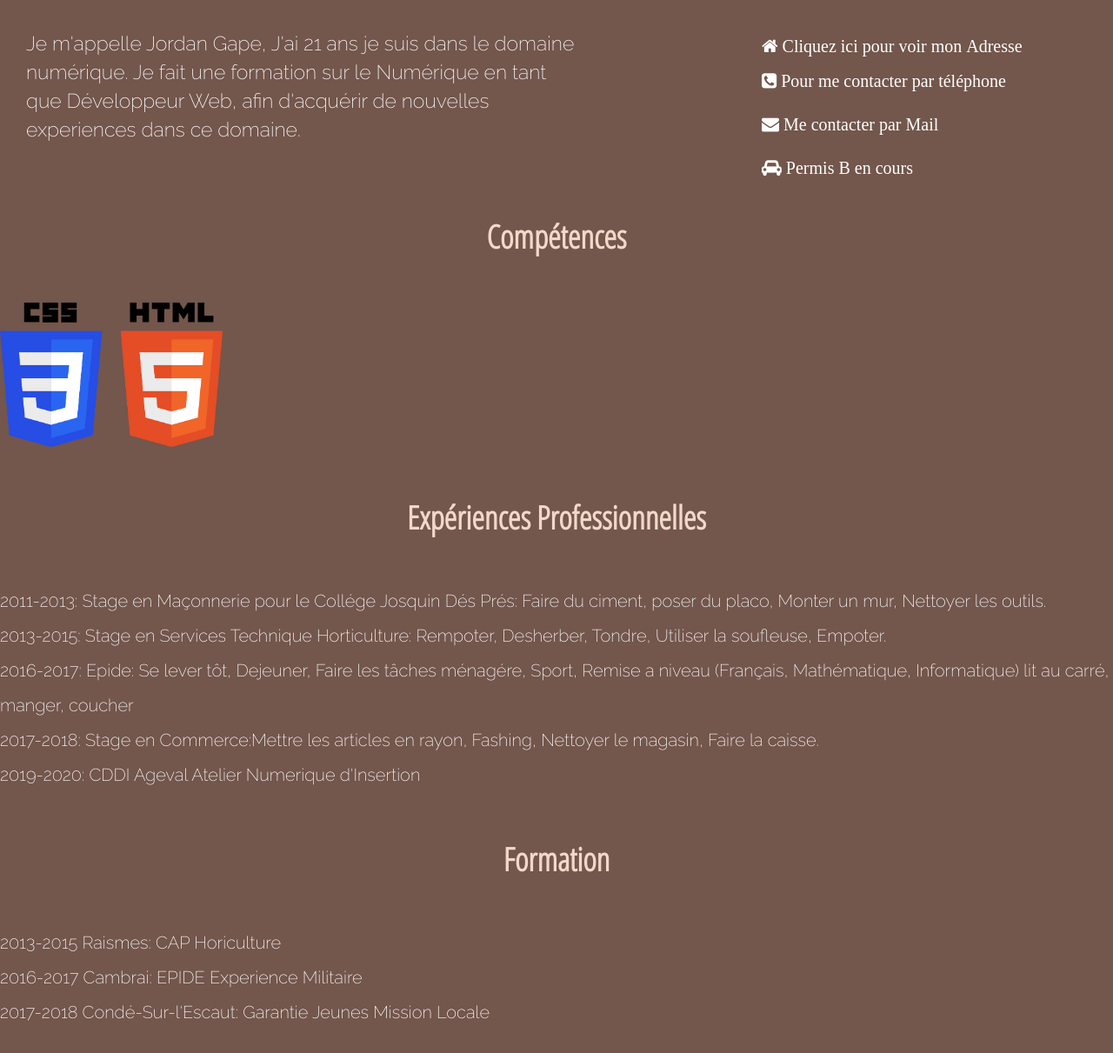
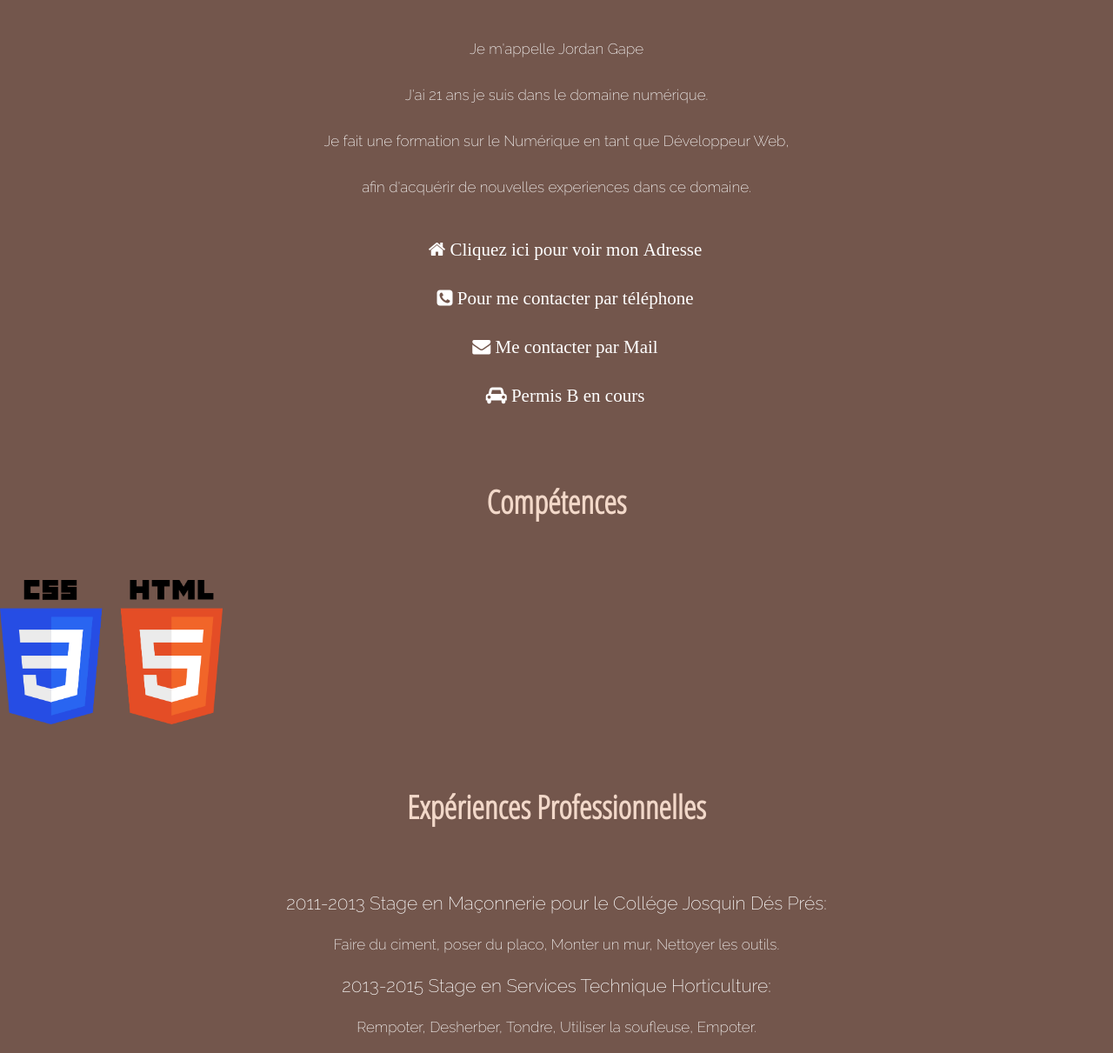
Before and after one commit to JoJodu591/cv, a plain HTML site: page index.html in a window 1280 px wide. Shown: the part 169-1380 px from the top of the page at 87% size. Drawn offline with Linux system fonts and the light colour scheme; files whose address does not match are found by name; a web font is replaced by a local one.

Commit message:
mise a jour

```diff
--- a/css/style.css
+++ b/css/style.css
@@ -18,7 +18,7 @@ h2,h3,h4,h5,h6{
   font-family: 'Open Sans Condensed', sans-serif;
   background-color:#73564C;
   width: 100%;
-  padding: 51px 32%;
+  padding: 65px 30%;
   box-sizing: border-box;
 }
 i{
@@ -26,27 +26,25 @@ i{
 }
 
 p{
-  font-size: 23px;
+  font-size: 17px;
   font-family: 'Raleway', sans-serif;
-  width: 50%;
-  display: inline-block;
   list-style-type: none;
   line-height: 33px;
-  padding: 30px;
+  padding: 10px 26px;
+  text-align: center;
 }
 #presentation > ul{
-  width: 30%;
-  padding: 30px;
-  float: right;
+  padding: 10px;
+  line-height: 70px
 }
 ul,li{
-  font-size: 20px;
+  font-size: 21px;
   list-style-type: none;
   font-family: 'Raleway', sans-serif;
   width: 100%;
   display: block;
   line-height: 2em;
-
+  text-align: center;
 }
 #loisirs{
   position: absolute;
@@ -204,13 +202,12 @@ nav li{
   line-height: 2.5;
 }
 p{
-  font-size: 23px;
+  font-size: 17px;
   font-family: 'Raleway', sans-serif;
   width: 100%;
   display: inline-block;
   list-style-type: none;
-  line-height: 40px;
-  padding: 30px;
+  padding: 11px 25px;
   box-sizing: border-box;
 }
 #competences > img{
--- a/index.html
+++ b/index.html
@@ -32,10 +32,10 @@
       </nav>
       <section id="presentation">
         <h2 class="presentation"> Presentation </h2>
-        <p>Je m'appelle Jordan Gape,
-          J'ai 21 ans je suis dans le domaine numérique.
-          Je fait une formation sur le Numérique en tant que Développeur Web,
-          afin d'acquérir de nouvelles experiences dans ce domaine.</p>
+        <p> Je m'appelle Jordan Gape</p>
+          <p> J'ai 21 ans je suis dans le domaine numérique.</p>
+          <p> Je fait une formation sur le Numérique en tant que Développeur Web,</p>
+          <p> afin d'acquérir de nouvelles experiences dans ce domaine.</p>
           <ul>
             <a href="https://goo.gl/maps/ZYiAwfMKRmtBqFrx7"target="_blank"><i class="fa fa-home"> Cliquez ici pour voir mon Adresse</i></a>
             <a href="tel: +336986678913"><i class="fa fa-phone-square"> Pour me contacter par téléphone</i></a>
@@ -50,19 +50,19 @@
         <section id="experiences">
           <h5 class="experiences">Expériences Professionnelles</h5>
           <ul>
-            <li>2011-2013: Stage en Maçonnerie pour le Collége Josquin Dés Prés: Faire du ciment, poser du placo, Monter un mur, Nettoyer les outils.</li>
-            <li>2013-2015: Stage en Services Technique Horticulture: Rempoter, Desherber, Tondre, Utiliser la soufleuse, Empoter.</li>
-            <li>2016-2017: Epide: Se lever tôt, Dejeuner, Faire les tâches ménagére, Sport, Remise a niveau (Français, Mathématique, Informatique) lit au carré, manger, coucher</li>
-            <li>2017-2018: Stage en Commerce:Mettre les articles en rayon, Fashing, Nettoyer le magasin, Faire la caisse.</li>
-            <li>2019-2020: CDDI Ageval Atelier Numerique d'Insertion</li>
+            <li> 2011-2013 Stage en Maçonnerie pour le Collége Josquin Dés Prés:</li> <p>Faire du ciment, poser du placo, Monter un mur, Nettoyer les outils.</p></li>
+            <li> 2013-2015 Stage en Services Technique Horticulture:</li> <p> Rempoter, Desherber, Tondre, Utiliser la soufleuse, Empoter.</p></li>
+            <li> 2016-2017 Epide:</li> <p> Se lever tôt, Dejeuner, Faire les tâches ménagére, Sport, Remise a niveau (Français, Mathématique, Informatique)x</p></li>
+            <li> 2017-2018 Stage en Commerce:</li> <p>Mettre les articles en rayon, Fashing, Nettoyer le magasin, Faire la caisse.</p></li>
+            <li> 2019-2020 <p>CDDI Ageval Atelier Numerique d'Insertion</p></li>
           </ul>
         </section>
         <section id="formation">
           <h4 class="formation">Formation</h4>
           <ul>
-            <li>2013-2015 Raismes: CAP Horiculture</li>
-            <li>2016-2017 Cambrai: EPIDE Experience Militaire </li>
-            <li>2017-2018 Condé-Sur-l'Escaut: Garantie Jeunes Mission Locale</li>
+            <li>2013-2015 Raismes <p>CAP Horiculture </p></li>
+            <li>2016-2017 Cambrai <p>EPIDE Experience Militaire</p> </li>
+            <li>2017-2018 Condé-Sur-l'Escaut <p>Garantie Jeunes Mission Locale</p></li>
           </ul>
         </section>
         <section id="loisirs">
```
